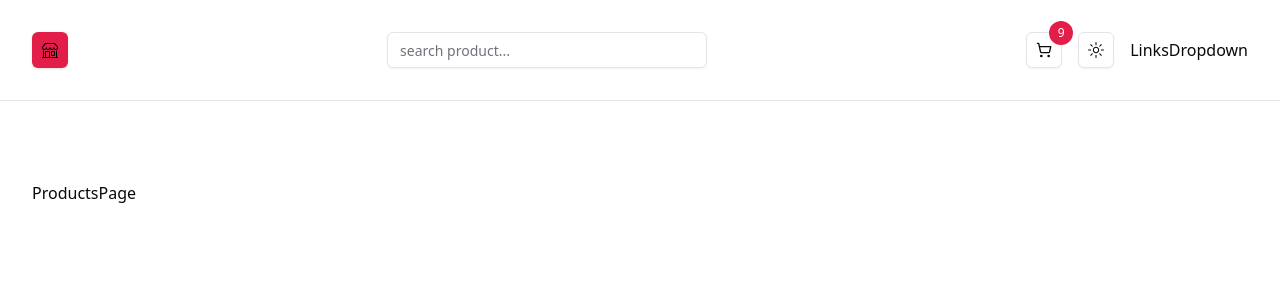
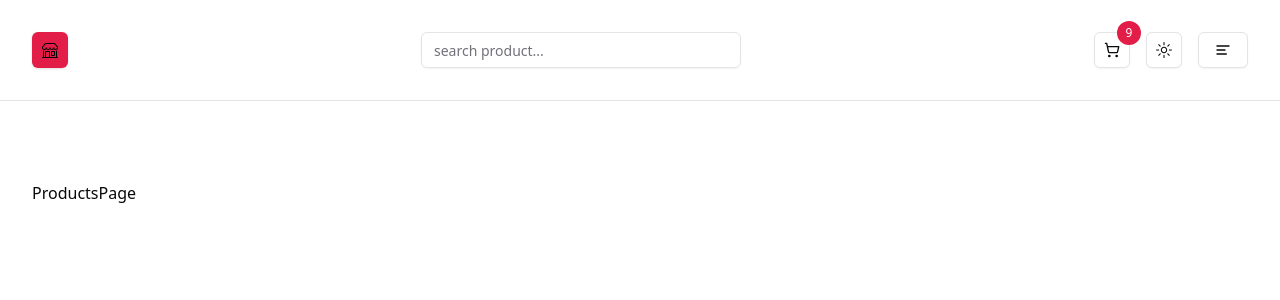
Before and after one commit to CosminDarius1/e-store, a Next.js app: page /products in a window 1280 px wide. Shown: the top 300 px of the page. Built offline with nearby package versions, Linux system fonts and the light colour scheme.

Commit message:
finished nav dropdown menu button

```diff
--- a/components/navbar/LinksDropdown.tsx
+++ b/components/navbar/LinksDropdown.tsx
@@ -1,9 +1,34 @@
-import React from 'react'
+import {
+  DropdownMenu,
+  DropdownMenuContent,
+  DropdownMenuItem,
+  DropdownMenuTrigger,
+  DropdownMenuSeparator,
+} from '@/components/ui/dropdown-menu';
+import { LuAlignLeft } from 'react-icons/lu';
+import Link from 'next/link';
+import { Button } from '../ui/button';
+import { links } from '@/utils/links';
 
 function LinksDropdown() {
   return (
-    <div>LinksDropdown</div>
-  )
+    <DropdownMenu>
+      <DropdownMenuTrigger asChild>
+        <Button variant='outline' className='flex gap-4 max-w-[100px]'>
+          <LuAlignLeft className='w-6 h-6'/>
+        </Button>
+      </DropdownMenuTrigger>
+      <DropdownMenuContent className='w-40' align='start' sideOffset={10}>
+        {links.map((link) =>{
+          return ( <DropdownMenuItem key={link.href}>
+            <Link href={link.href} className='capitalize w-full'>
+            {link.label}
+            </Link>
+          </DropdownMenuItem>
+          )
+        })}
+      </DropdownMenuContent>
+    </DropdownMenu>
+  );
 }
-
-export default LinksDropdown
+export default LinksDropdown;
--- /dev/null
+++ b/utils/links.ts
@@ -0,0 +1,13 @@
+type NavLink = {
+    href: string;
+    label: string;
+  };
+
+  export const links: NavLink[] = [
+    { href: '/', label: 'home' },
+    { href: '/about', label: 'about' },
+    { href: '/products', label: 'products' },
+    { href: '/favorites', label: 'favorites' },
+    { href: '/cart', label: 'cart' },
+    { href: '/orders', label: 'orders' },
+  ];
```
